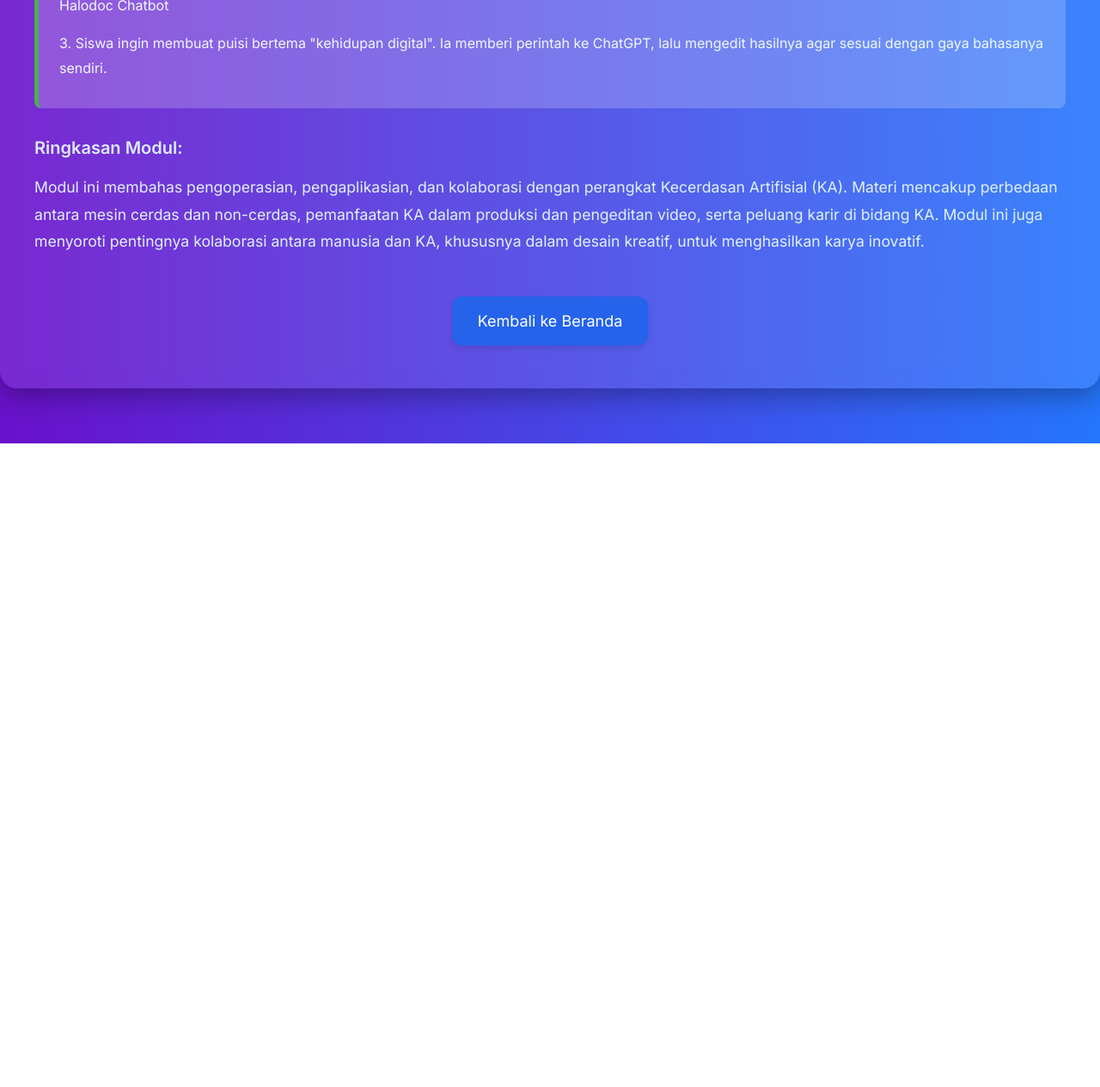
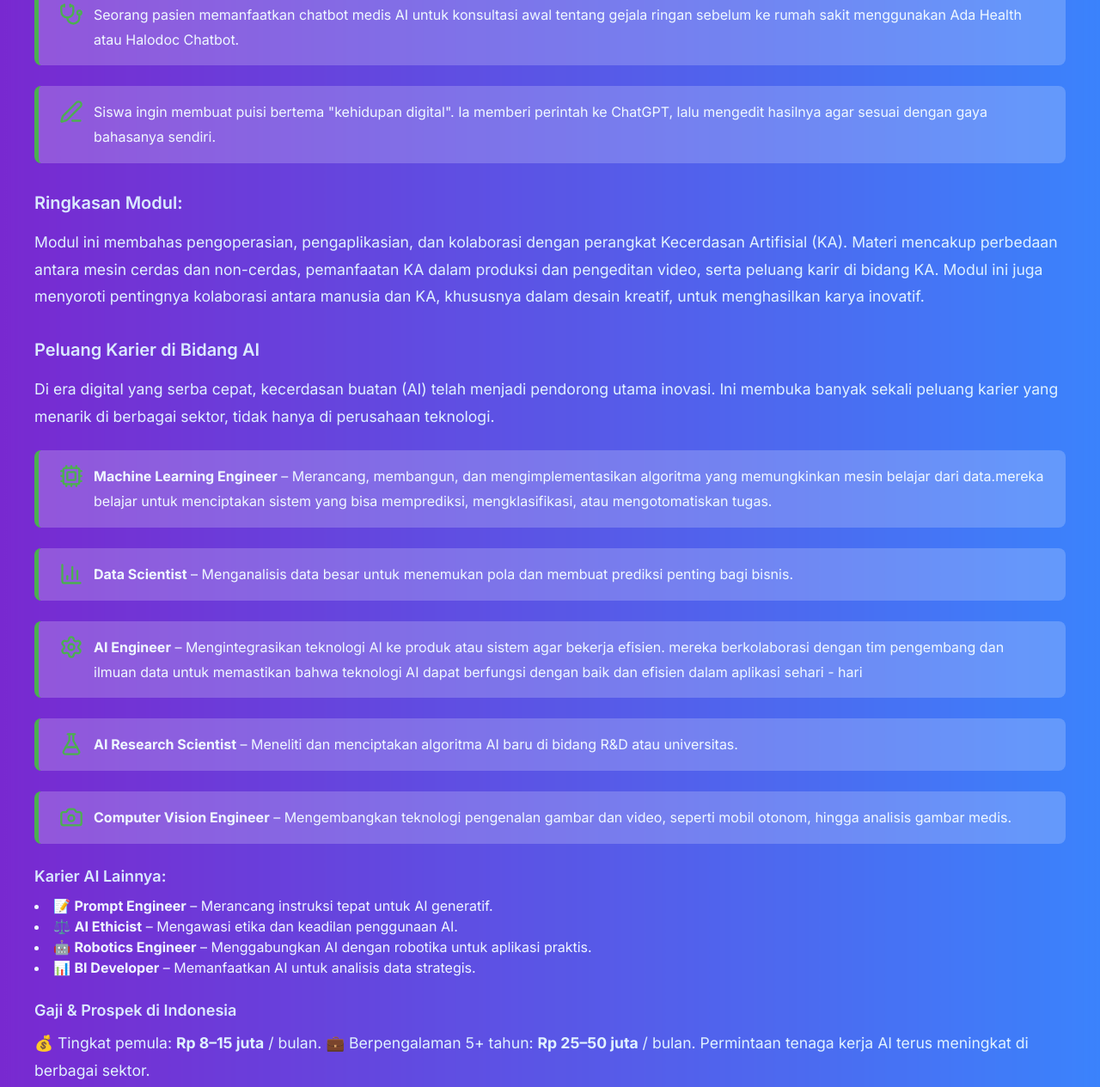
Before and after one commit to indra911-debug/Pengimbasan-Pelatihan-Coding, a plain HTML site: page modul2.html in a window 1280 px wide. Shown: the part 1248-2513 px from the top of the page at 86% size. Before the commit the page ends 1764 px from the top, so only its background shows below. Drawn offline with nearby package versions, Linux system fonts and the light colour scheme.

Commit message:
Menyesuikan tata letak halaman dan menambah isi materi pada modul 2 dan 3

```diff
--- a/modul2.html
+++ b/modul2.html
@@ -6,6 +6,7 @@
     <meta name="viewport" content="width=device-width, initial-scale=1.0">
     <title>Modul 2: Pengoperasian, Pengaplikasian, & Kolaborasi Perangkat KA</title>
     <script src="https://cdn.tailwindcss.com"></script>
+    <script src="https://unpkg.com/lucide@latest"></script>
     <link href="https://fonts.googleapis.com/css2?family=Inter:wght@400;600;700&display=swap" rel="stylesheet">
     <style>
         body {
@@ -31,7 +32,7 @@
             margin: 2rem auto;
         }
         .btn {
-            background-color: #4CAF50; /* Green */
+            background-color: #4CAF50;
             color: white;
             padding: 15px 30px;
             text-align: center;
@@ -89,10 +90,24 @@
             padding: 1rem 1.5rem;
             margin-top: 1.5rem;
             border-radius: 8px;
+            display: flex;
+            align-items: flex-start;
+            gap: 12px;
+            transition: transform 0.2s ease;
+        }
+        .example-box:hover {
+            transform: translateY(-3px);
         }
         .example-box p {
             font-size: 1rem;
             color: #f0f9ff;
+            margin: 0;
+        }
+        .icon {
+            flex-shrink: 0;
+            width: 28px;
+            height: 28px;
+            color: #4CAF50;
         }
         @media (max-width: 768px) {
             .header-title {
@@ -141,23 +156,76 @@
 
             <h3 class="text-xl font-semibold mt-8 mb-4 text-blue-100">Contoh Aplikasi:</h3>
             <div class="example-box">
+                <i data-lucide="languages" class="icon"></i>
                 <p>
-                    1. Aplikasi penerjemah bahasa seperti Google Translate adalah contoh nyata pengaplikasian AI.
+                    Aplikasi penerjemah bahasa seperti Google Translate adalah contoh nyata pengaplikasian AI.
                     Dengan AI, aplikasi ini dapat memahami konteks kalimat dan menerjemahkannya secara akurat
-                    antar berbagai bahasa, bahkan dalam percakapan _real-time_.
-                    <p>2. Seorang pasien memanfaatkan chatbot medis AI untuk konsultasi awal tentang gejala ringan sebelum ke rumah sakit menggunakan Ada Health atau Halodoc Chatbot</p>
-                    <p>3. Siswa ingin membuat puisi bertema "kehidupan digital". Ia memberi perintah ke ChatGPT, lalu mengedit hasilnya agar sesuai dengan gaya bahasanya sendiri.</p>
-
+                    antar berbagai bahasa, bahkan dalam percakapan <em>real-time</em>.
                 </p>
+            </div>
+            <div class="example-box">
+                <i data-lucide="stethoscope" class="icon"></i>
+                <p>Seorang pasien memanfaatkan chatbot medis AI untuk konsultasi awal tentang gejala ringan sebelum ke rumah sakit menggunakan Ada Health atau Halodoc Chatbot.</p>
+            </div>
+            <div class="example-box">
+                <i data-lucide="edit-3" class="icon"></i>
+                <p>Siswa ingin membuat puisi bertema "kehidupan digital". Ia memberi perintah ke ChatGPT, lalu mengedit hasilnya agar sesuai dengan gaya bahasanya sendiri.</p>
             </div>
 
             <h3 class="text-xl font-semibold mt-8 mb-4 text-blue-100">Ringkasan Modul:</h3>
             <p>
                 Modul ini membahas pengoperasian, pengaplikasian, dan kolaborasi dengan perangkat Kecerdasan Artifisial (KA). Materi mencakup perbedaan antara mesin cerdas dan non-cerdas, pemanfaatan KA dalam produksi dan pengeditan video, serta peluang karir di bidang KA. Modul ini juga menyoroti pentingnya kolaborasi antara manusia dan KA, khususnya dalam desain kreatif, untuk menghasilkan karya inovatif.
             </p>
+
+            <!-- Peluang Karier AI -->
+            <h3 class="text-xl font-semibold mt-8 mb-4 text-blue-100">Peluang Karier di Bidang AI</h3>
+            <p>
+                Di era digital yang serba cepat, kecerdasan buatan (AI) telah menjadi pendorong utama inovasi.
+                Ini membuka banyak sekali peluang karier yang menarik di berbagai sektor, tidak hanya di perusahaan teknologi.
+            </p>
+
+            <div class="example-box">
+                <i data-lucide="cpu" class="icon"></i>
+                <p><strong>Machine Learning Engineer</strong> – Merancang, membangun, dan mengimplementasikan algoritma yang memungkinkan mesin belajar dari data.mereka belajar untuk menciptakan sistem yang bisa memprediksi, mengklasifikasi, atau mengotomatiskan tugas.</p>
+            </div>
+            <div class="example-box">
+                <i data-lucide="bar-chart-3" class="icon"></i>
+                <p><strong>Data Scientist</strong> – Menganalisis data besar untuk menemukan pola dan membuat prediksi penting bagi bisnis.</p>
+            </div>
+            <div class="example-box">
+                <i data-lucide="settings" class="icon"></i>
+                <p><strong>AI Engineer</strong> – Mengintegrasikan teknologi AI ke produk atau sistem agar bekerja efisien. mereka berkolaborasi dengan tim pengembang dan ilmuan data untuk memastikan bahwa teknologi AI dapat berfungsi dengan baik dan efisien  dalam aplikasi sehari - hari</p>
+            </div>
+            <div class="example-box">
+                <i data-lucide="flask-conical" class="icon"></i>
+                <p><strong>AI Research Scientist</strong> – Meneliti dan menciptakan algoritma AI baru di bidang R&D atau universitas.</p>
+            </div>
+            <div class="example-box">
+                <i data-lucide="camera" class="icon"></i>
+                <p><strong>Computer Vision Engineer</strong> – Mengembangkan teknologi pengenalan gambar dan video, seperti mobil otonom, hingga analisis gambar medis.</p>
+            </div>
+
+            <h4 class="text-lg font-semibold mt-6 mb-2 text-blue-100">Karier AI Lainnya:</h4>
+            <ul class="list-disc list-inside text-blue-50 mb-4">
+                <li>📝 <strong>Prompt Engineer</strong> – Merancang instruksi tepat untuk AI generatif.</li>
+                <li>⚖️ <strong>AI Ethicist</strong> – Mengawasi etika dan keadilan penggunaan AI.</li>
+                <li>🤖 <strong>Robotics Engineer</strong> – Menggabungkan AI dengan robotika untuk aplikasi praktis.</li>
+                <li>📊 <strong>BI Developer</strong> – Memanfaatkan AI untuk analisis data strategis.</li>
+            </ul>
+
+            <h4 class="text-lg font-semibold mt-6 mb-2 text-blue-100">Gaji & Prospek di Indonesia</h4>
+            <p>
+                💰 Tingkat pemula: <strong>Rp 8–15 juta</strong> / bulan.
+                💼 Berpengalaman 5+ tahun: <strong>Rp 25–50 juta</strong> / bulan.
+                Permintaan tenaga kerja AI terus meningkat di berbagai sektor.
+            </p>
         </div>
 
         <a href="index.html" class="btn bg-blue-600 hover:bg-blue-700 mt-8">Kembali ke Beranda</a>
     </div>
+
+    <script>
+        lucide.createIcons();
+    </script>
 </body>
 </html>
```
Also changed, not shown: modul3.html (+1 -1 lines).
